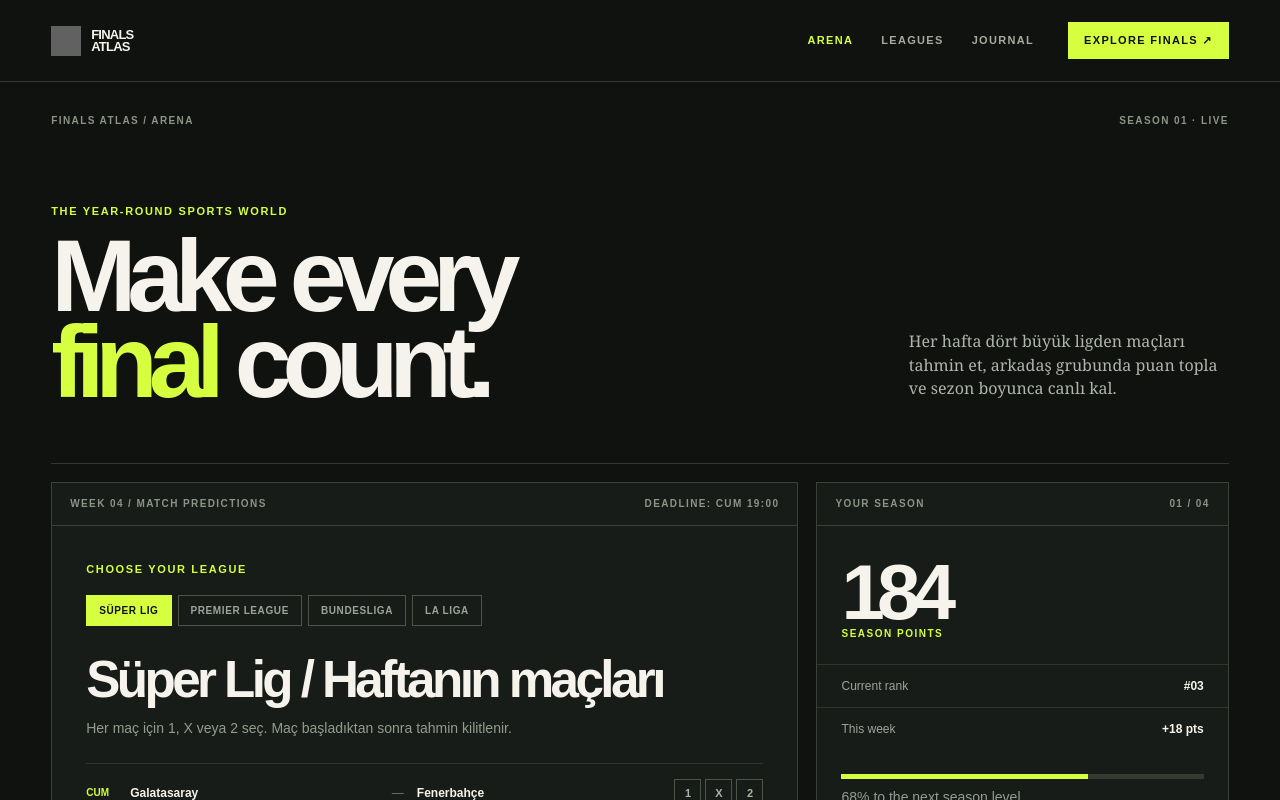
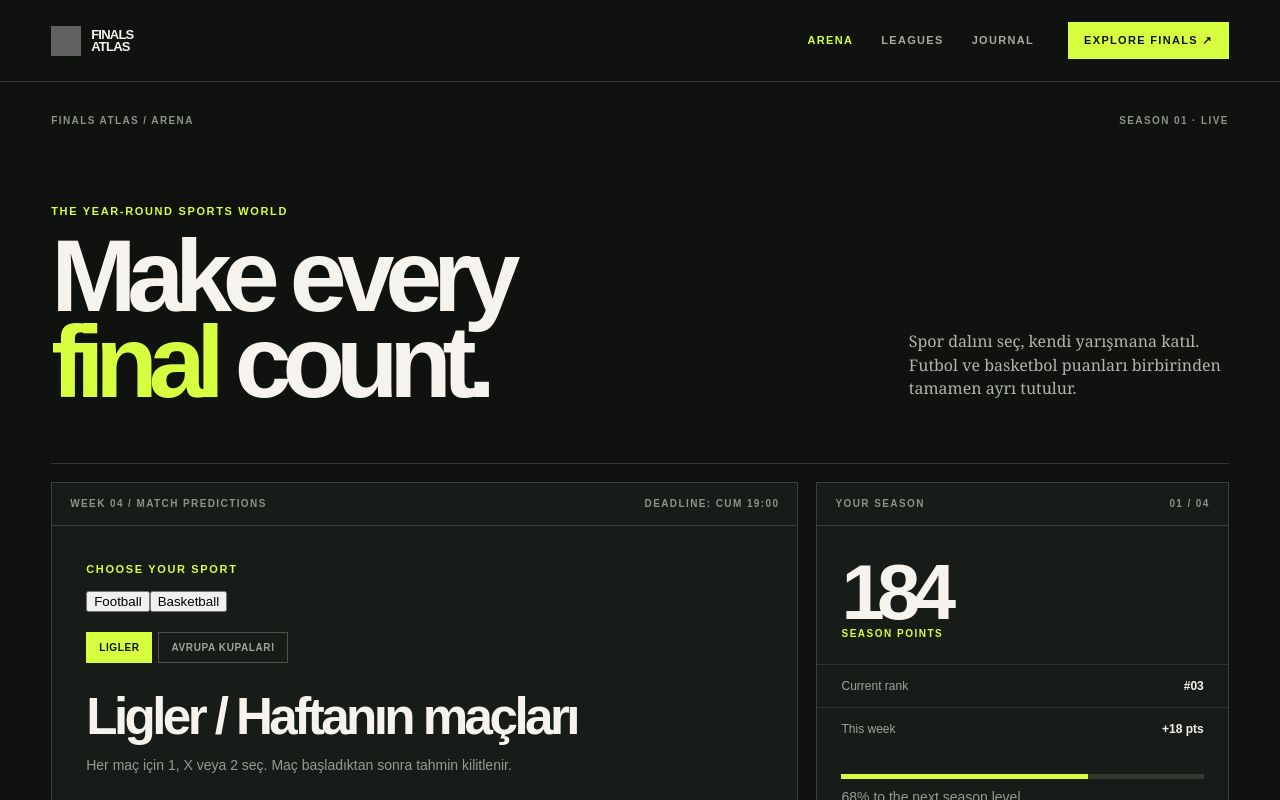
Before and after one commit to istanbulhighlights34-star/finalistanbul, a Next.js app: page /arena in a window 1280 px wide. Shown: the top 800 px of the page. Built offline with nearby package versions, Linux system fonts and the light colour scheme; grey boxes are pictures that could not be loaded.

Commit message:
feat: separate Football and Basketball arenas

```diff
--- a/app/arena/page.tsx
+++ b/app/arena/page.tsx
@@ -4,16 +4,24 @@ import Link from "next/link";
 import { useState } from "react";
 import styles from "./arena.module.css";
 
-const leagues = ["Süper Lig", "Premier League", "Bundesliga", "La Liga"];
+const sports = ["Football", "Basketball"];
+const footballModes = ["Ligler", "Avrupa Kupaları"];
 const matches = [
   ["CUM", "Galatasaray", "Fenerbahçe"],
   ["CMT", "Manchester City", "Liverpool"],
   ["PAZ", "Bayern", "Dortmund"],
 ];
+const basketballMatches = [
+  ["SAL", "Fenerbahçe Beko", "Panathinaikos"],
+  ["ÇAR", "Real Madrid", "Anadolu Efes"],
+  ["PER", "Olympiacos", "Barcelona"],
+];
 
 export default function ArenaPage() {
-  const [league, setLeague] = useState(leagues[0]);
+  const [sport, setSport] = useState(sports[0]);
+  const [competition, setCompetition] = useState(footballModes[0]);
   const [predictions, setPredictions] = useState<Record<string, string>>({});
+  const activeMatches = sport === "Basketball" ? basketballMatches : matches;
 
   return (
     <main className={styles.page}>
@@ -38,28 +46,31 @@ export default function ArenaPage() {
             <p className={styles.kicker}>THE YEAR-ROUND SPORTS WORLD</p>
             <h1>Make every<br /><em>final</em> count.</h1>
           </div>
-          <p className={styles.introText}>Her hafta dört büyük ligden maçları tahmin et, arkadaş grubunda puan topla ve sezon boyunca canlı kal.</p>
+          <p className={styles.introText}>Spor dalını seç, kendi yarışmana katıl. Futbol ve basketbol puanları birbirinden tamamen ayrı tutulur.</p>
         </section>
 
         <section className={styles.heroGrid}>
           <article className={styles.challenge}>
             <div className={styles.cardTop}><span>WEEK 04 / MATCH PREDICTIONS</span><span>DEADLINE: CUM 19:00</span></div>
             <div className={styles.challengeBody}>
-              <p className={styles.eyebrow}>CHOOSE YOUR LEAGUE</p>
-              <div className={styles.leagueTabs}>
-                {leagues.map((item) => <button key={item} className={league === item ? styles.leagueTabActive : styles.leagueTab} onClick={() => setLeague(item)}>{item}</button>)}
+              <p className={styles.eyebrow}>CHOOSE YOUR SPORT</p>
+              <div className={styles.sportTabs}>
+                {sports.map((item) => <button key={item} className={sport === item ? styles.sportTabActive : styles.sportTab} onClick={() => setSport(item)}>{item}</button>)}
               </div>
-              <h2>{league} / Haftanın maçları</h2>
+              {sport === "Football" && <div className={styles.leagueTabs}>
+                {footballModes.map((item) => <button key={item} className={competition === item ? styles.leagueTabActive : styles.leagueTab} onClick={() => setCompetition(item)}>{item}</button>)}
+              </div>}
+              <h2>{sport === "Football" ? `${competition} / Haftanın maçları` : "EuroLeague / Haftanın maçları"}</h2>
               <p className={styles.muted}>Her maç için 1, X veya 2 seç. Maç başladıktan sonra tahmin kilitlenir.</p>
               <div className={styles.matchList}>
-                {matches.map(([day, home, away]) => (
+                {activeMatches.map(([day, home, away]) => (
                   <div className={styles.matchRow} key={home}>
                     <span className={styles.matchDay}>{day}</span><strong>{home}</strong><span className={styles.vs}>—</span><strong>{away}</strong>
                     <div className={styles.resultButtons}>{["1", "X", "2"].map((result) => <button key={result} className={predictions[home] === result ? styles.resultActive : styles.result} onClick={() => setPredictions({ ...predictions, [home]: result })}>{result}</button>)}</div>
                   </div>
                 ))}
               </div>
-              <p className={styles.status}>{Object.keys(predictions).length} / {matches.length} tahmin tamamlandı · Puanlar maçlardan sonra açıklanır.</p>
+              <p className={styles.status}>{Object.keys(predictions).length} / {activeMatches.length} tahmin tamamlandı · Puanlar maçlardan sonra açıklanır.</p>
             </div>
           </article>
 
```
